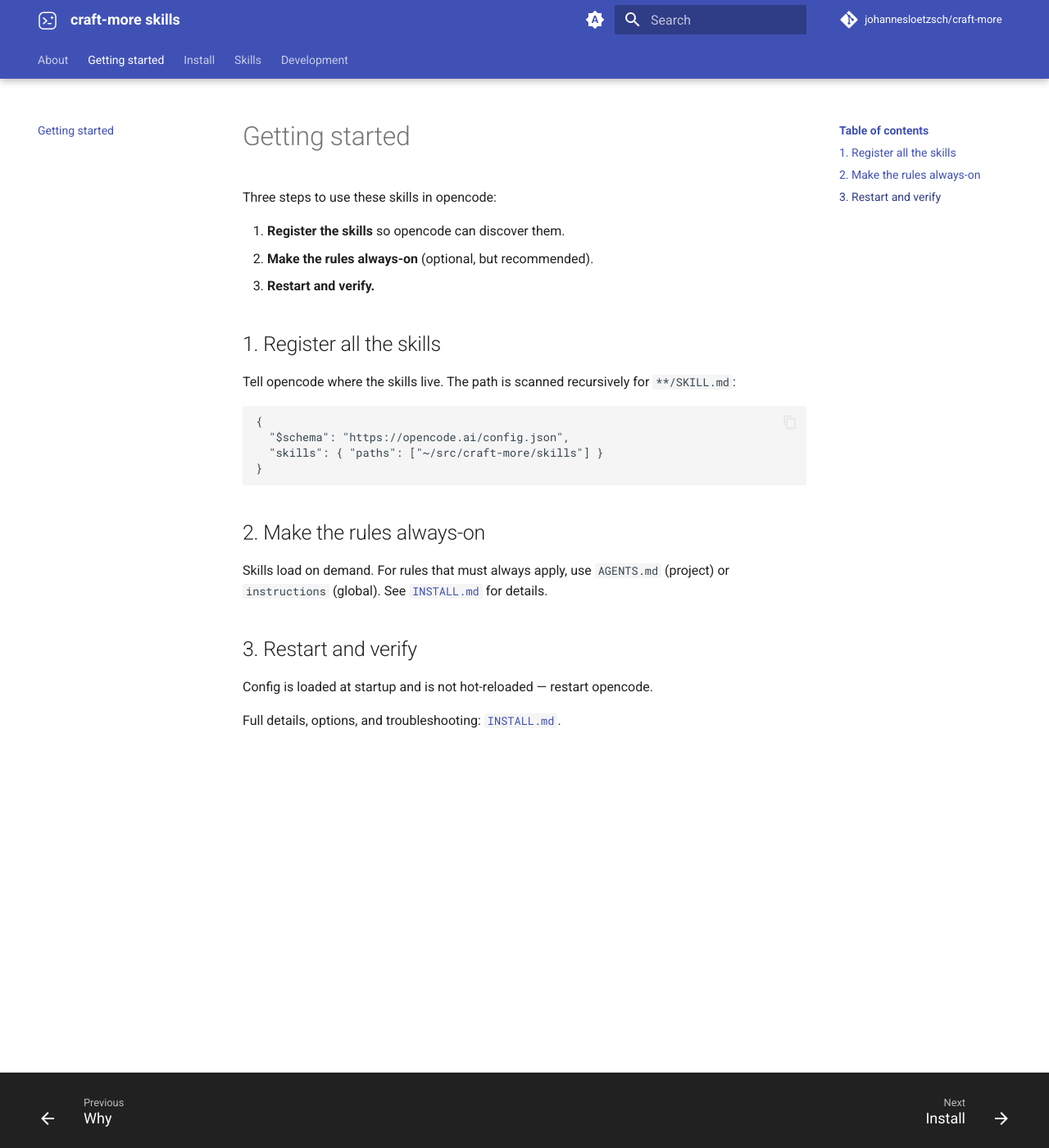
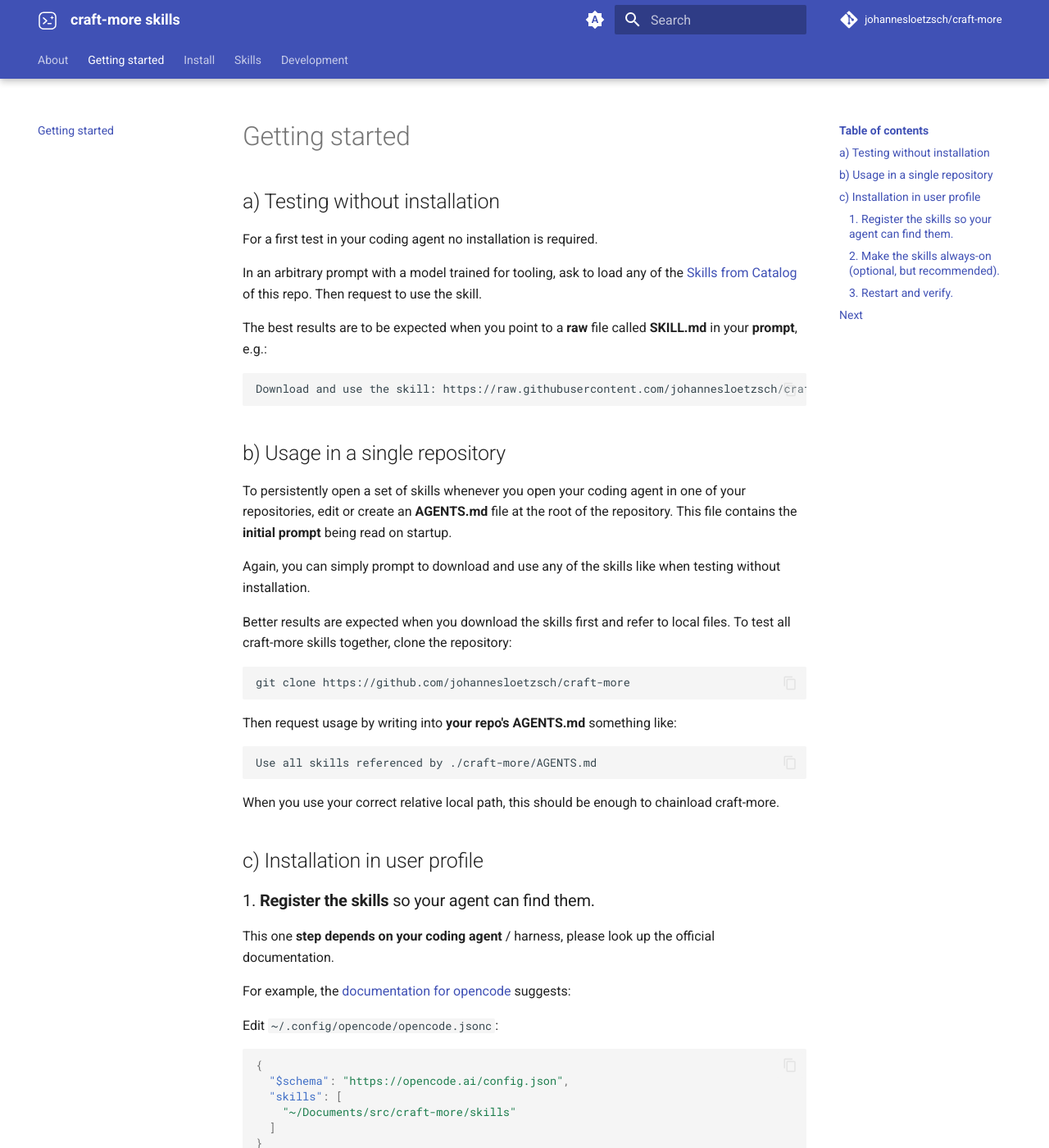
Before and after one commit to johannesloetzsch/craft-more, an MkDocs documentation site: the page built from docs/GETTING_STARTED.md, in a window 1280 px wide and 1400 px high. Shown: the whole window at 82% size. Built offline with MkDocs 1.6.1 and Material for MkDocs 9.7.7, drawn with Linux system fonts in a browser that asks for light colours; comment, search, counter and statistics services are not loaded; some of the changed text lies outside the part shown.

Commit message:
docs: GETTING_STARTED.md

````diff
--- a/docs/GETTING_STARTED.md
+++ b/docs/GETTING_STARTED.md
@@ -1,29 +1,98 @@
 # Getting started
 
-Three steps to use these skills in opencode:
+## a) Testing without installation
 
-1. **Register the skills** so opencode can discover them. <!-- TODO: formulation for other harnesses -->
-2. **Make the rules always-on** (optional, but recommended).
-3. **Restart and verify.**
+For a first test in your coding agent no installation is required.
 
-## 1. Register all the skills
+In an arbitrary prompt with a model trained for tooling, ask to load any of the [Skills from Catalog](https://github.com/johannesloetzsch/craft-more/blob/main/docs/CATALOG.md) of this repo. Then request to use the skill.
 
-Tell opencode where the skills live. The path is scanned recursively for `**/SKILL.md`:
+The best results are to be expected when you point to a **raw** file called **SKILL.md** in your **prompt**, e.g.:
 
-<!-- TODO filename -->
-```jsonc
+```prompt
+Download and use the skill: https://raw.githubusercontent.com/johannesloetzsch/craft-more/refs/heads/main/skills/emoji-markers/SKILL.md
+```
+
+
+## b) Usage in a single repository
+
+To persistently open a set of skills whenever you open your coding agent in one of your repositories, edit or create an **AGENTS.md** file at the root of the repository. This file contains the **initial prompt** being read on startup.
+
+Again, you can simply prompt to download and use any of the skills like when testing without installation.
+
+Better results are expected when you download the skills first and refer to local files.
+To test all craft-more skills together, clone the repository:
+
+```bash
+git clone https://github.com/johannesloetzsch/craft-more
+```
+
+Then request usage by writing into **your repo's AGENTS.md** something like:
+```AGENTS.md
+Use all skills referenced by ./craft-more/AGENTS.md
+```
+
+When you use your correct relative local path, this should be enough to chainload craft-more.
+
+
+## c) Installation in user profile
+
+### 1. **Register the skills** so your agent can find them.
+
+This one **step depends on your coding agent** / harness, please look up the official documentation.
+
+For example, the [documentation for opencode](https://opencode.ai/v2/docs/skills/#sources) suggests:
+
+Edit `~/.config/opencode/opencode.jsonc`:
+```json
 {
   "$schema": "https://opencode.ai/config.json",
-  "skills": { "paths": ["~/src/craft-more/skills"] }
+  "skills": [
+    "~/Documents/src/craft-more/skills"
+  ]
+}
+```
+Note that the `skills`-directory is a subdirectory of the local clone of the `craft-more`-repo. This is the directory containing the subdirectories with the `*/SKILL.md` files.
+
+All skills of craft-more should now be **available for loading** whenever they are requested — however, this only happens **once your prompts match the skills**.
+
+
+To **autoload** a skill, trigger it in the **AGENTS.md** of your repository, e.g. with a prompt like:
+
+```prompt
+Load all craft-more skills
+```
+
+
+### 2. **Make the skills always-on** (optional, but recommended).
+
+If you want to use craft-more for your user in **every opencode session**, you can add files to be loaded at startup to the **`instructions`** in `~/.config/opencode/opencode.jsonc`:
+
+```json
+{
+  "$schema": "https://opencode.ai/config.json",
+  "default_agent": "plan",
+  "skills": [
+    "~/Documents/src/craft-more/skills"
+  ],
+  "instructions": [
+    "~/Documents/src/craft-more/AGENTS.md"
+  ]
 }
 ```
 
-## 2. Make the rules always-on
+In this case we load the `craft-more/AGENTS.md` from a local clone of craft-more. This file will initialize craft-more the way intended by the authors.
 
-Skills load on demand. For rules that must always apply, use `AGENTS.md` (project) or `instructions` (global). See [`INSTALL.md`](INSTALL.md) for details.
+> Note: The `default_agent` is an optional setting, but a good practice.
 
-## 3. Restart and verify
 
-Config is loaded at startup and is not hot-reloaded — restart opencode.
+### 3. **Restart and verify.**
 
-Full details, options, and troubleshooting: [`INSTALL.md`](INSTALL.md). <!-- only here you find `opencode debug skills` (including | jq) -->
+To ensure the setup worked, **please restart your coding agent** and see if it starts craft-more as expected.
+
+
+## Next
+
+Full details, options, and troubleshooting:
+
+[**Install**](INSTALL.md){ .md-button }
+[**Skills Catalog**](CATALOG.md){ .md-button }
````
Also changed, not shown: docs/CATALOG.md (+2 -0 lines), docs/INSTALL.md (+36 -38 lines).
